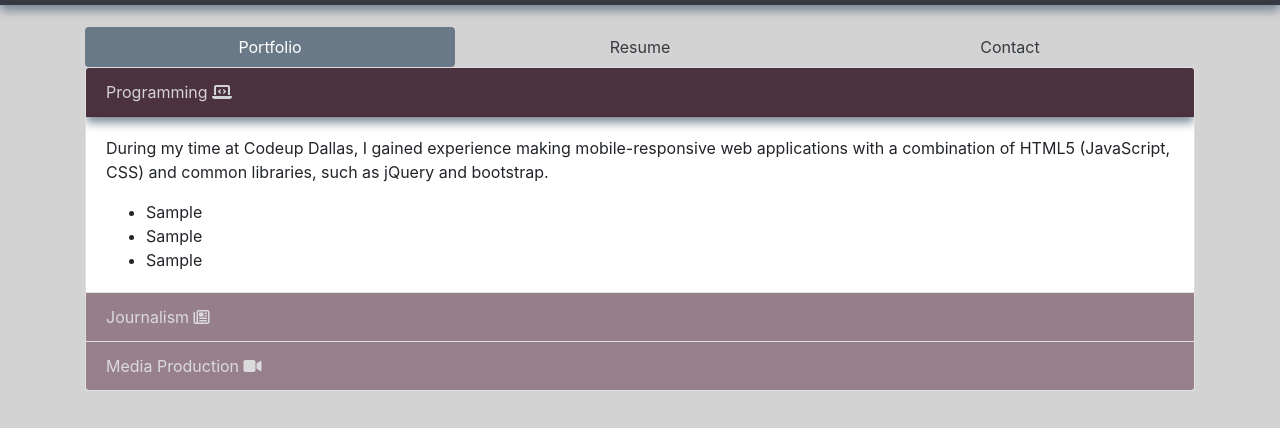
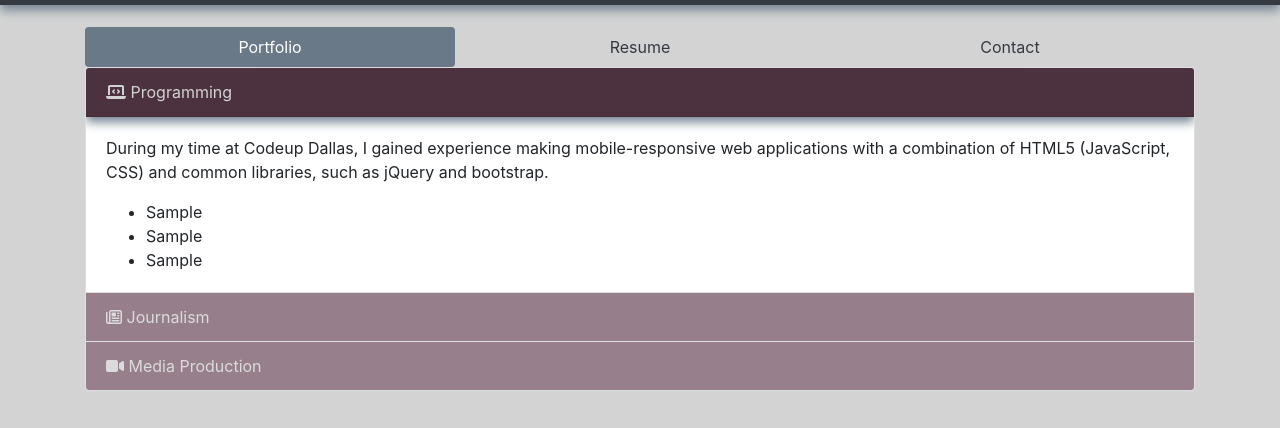
Before and after one commit to johnwmcnay/johnwmcnay.github.io, a plain HTML site: page index.html in a window 1280 px wide. Shown: the part 48-476 px from the top of the page. Drawn offline with nearby package versions, Linux system fonts and the light colour scheme.

Commit message:
moved icons to the left of the text in the  accordion buttons

```diff
--- a/index.html
+++ b/index.html
@@ -60,7 +60,7 @@
                     <div class="card-header" id="headingOne" role="button" data-toggle="collapse"
                          data-target="#collapseOne"
                          aria-expanded="true" aria-controls="collapseOne">
-                        Programming <i class="fas fa-laptop-code"></i>
+                        <i class="fas fa-laptop-code"></i> Programming
                     </div>
 
                     <div id="collapseOne" class="collapse show" aria-labelledby="headingOne"
@@ -82,7 +82,7 @@
                 <div class="card">
                     <div class="card-header collapsed" id="headingTwo" role="button" data-toggle="collapse"
                          data-target="#collapseTwo" aria-expanded="false" aria-controls="collapseTwo">
-                        Journalism <i class="far fa-newspaper"></i>
+                        <i class="far fa-newspaper"></i> Journalism
                     </div>
                     <div id="collapseTwo" class="collapse" aria-labelledby="headingTwo"
                          data-parent="#portfolioAccordion">
@@ -122,7 +122,7 @@
                 <div class="card">
                     <div class="card-header collapsed" role="button" id="headingThree" data-toggle="collapse"
                          data-target="#collapseThree" aria-expanded="false" aria-controls="collapseThree">
-                        Media Production <i class="fas fa-video"></i>
+                        <i class="fas fa-video"></i> Media Production
                     </div>
                     <div id="collapseThree" class="collapse" aria-labelledby="headingThree"
                          data-parent="#portfolioAccordion">
```
